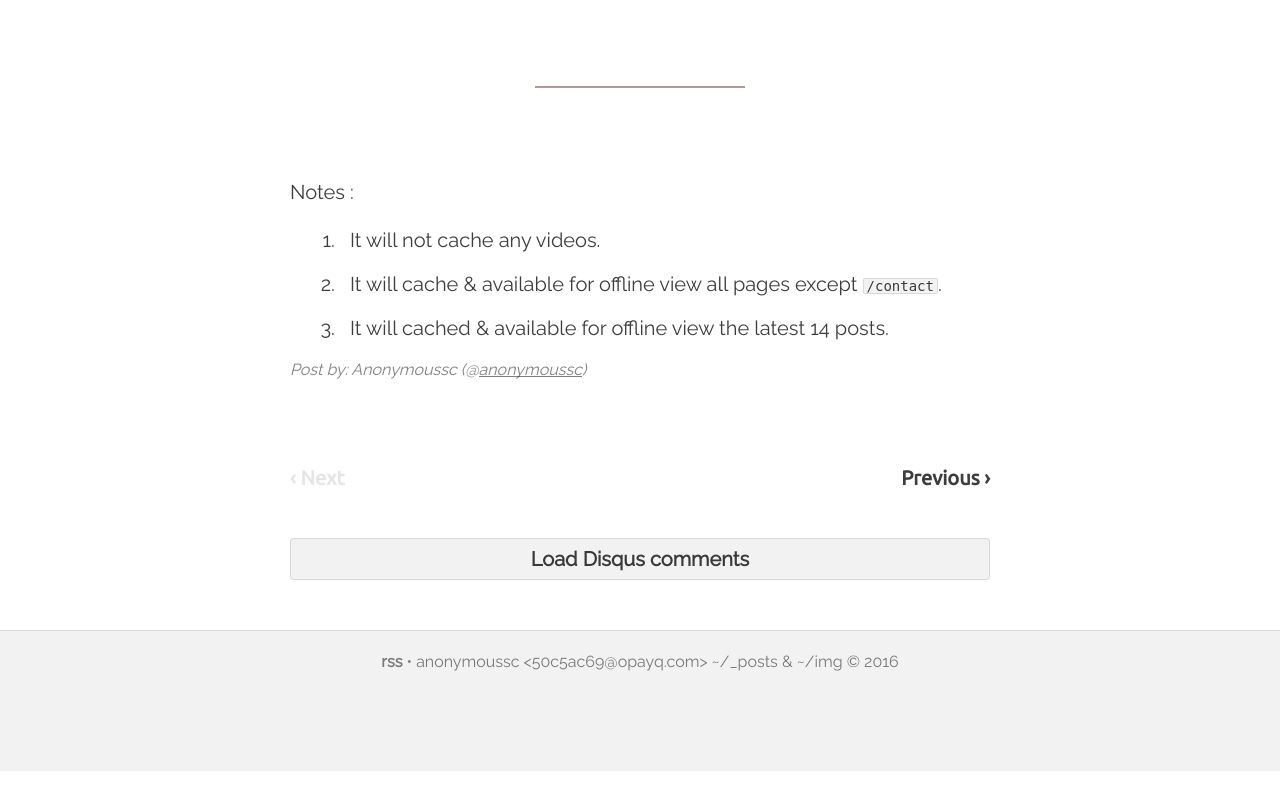
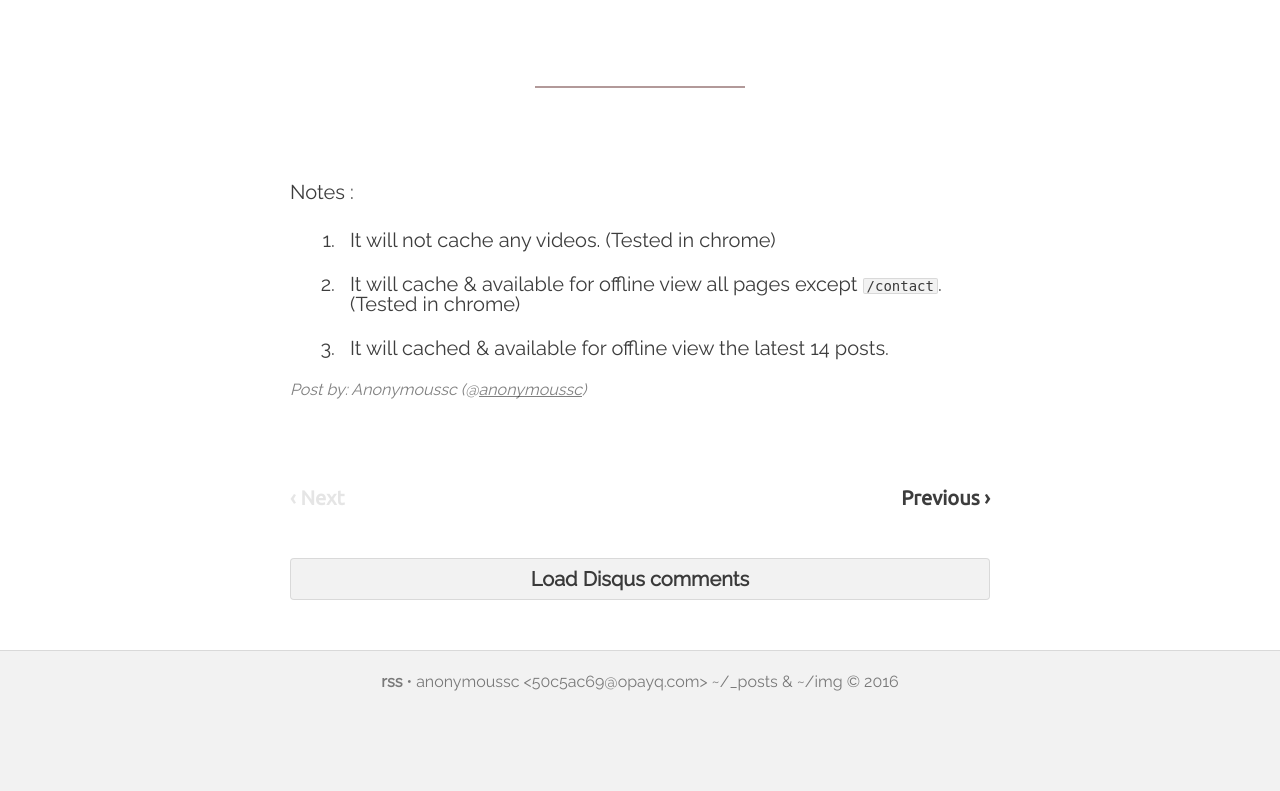
Before and after one commit to anonymoussc/anonymoussc.github.io, a Jekyll site: the page built from _posts/2016-07-16-implementing-application-cache-manifest.markdown, in a window 1280 px wide and 900 px high, scrolled down 927 px, cut to the strip 109-900 px from the top of the window. Built offline with Jekyll 4.4.1, drawn with Linux system fonts in a browser that asks for light colours; nearby versions of some CDN libraries.

Commit message:
Modified 2016-07-16-implementing-application-cache-manifest.markdown

```diff
--- a/_posts/2016-07-16-implementing-application-cache-manifest.markdown
+++ b/_posts/2016-07-16-implementing-application-cache-manifest.markdown
@@ -35,8 +35,8 @@ index.html
 
 Notes :
 
-1. It will not cache any videos.
+1. It will not cache any videos. (Tested in chrome)
 
-2. It will cache & available for offline view all pages except `/contact`.
+2. It will cache & available for offline view all pages except `/contact`. (Tested in chrome)
 
 3. It will cached & available for offline view the latest 14 posts.
```
